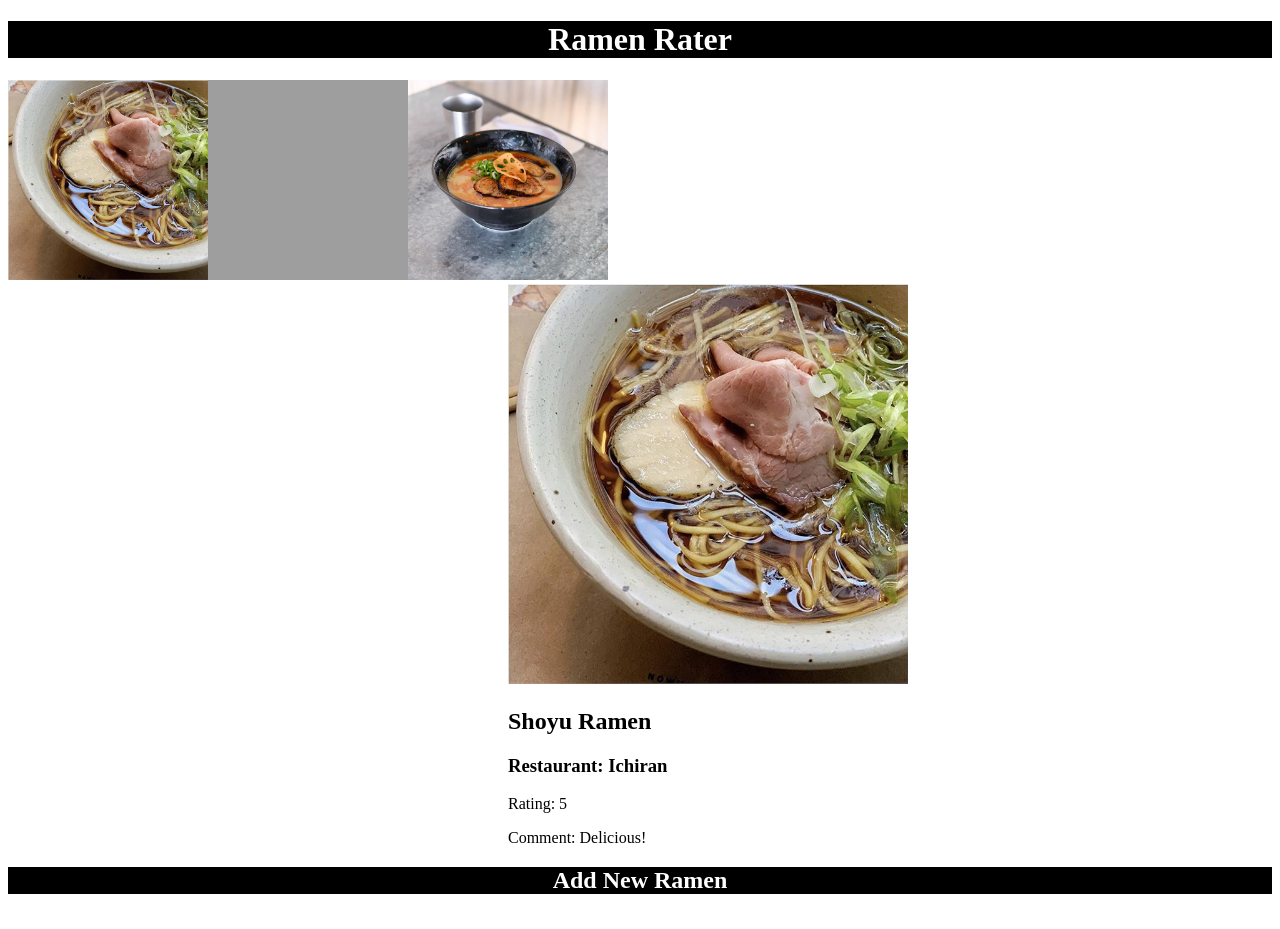
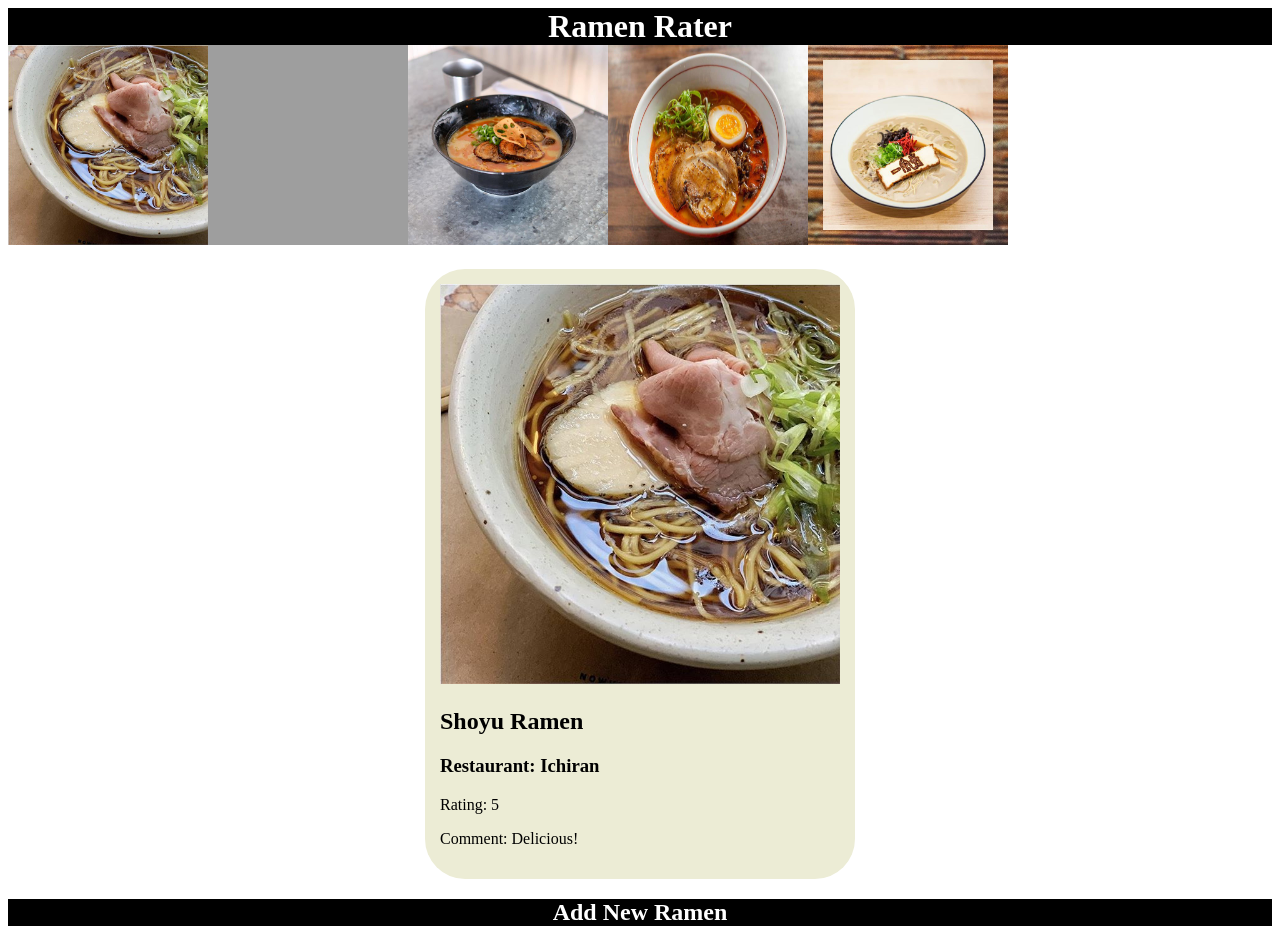
Before and after one commit to carly-cracker/ramen-rating-app, a plain HTML site: page index.html in a window 1280 px wide. Shown: the top 929 px of the page. Drawn offline with Linux system fonts and the light colour scheme; grey boxes are pictures that could not be loaded.

Commit message:
adds some styling and removed some js codes

```diff
--- a/index.html
+++ b/index.html
@@ -10,9 +10,10 @@
  <div>
   <h1 id="top">Ramen Rater</h1>
  </div>
- <div id="ramen-menu">
- </div>
+ <div id="ramen-menu"></div>
+ <section id="sectioned-ramen">
  <div id="ramen-detail"></div>
+</section>
 <h2 id="mid-ramen">Add New Ramen</h2>
 <div id="aForm">
     <form id="new-ramen">
--- a/index.js
+++ b/index.js
@@ -2,13 +2,16 @@ document.addEventListener("DOMContentLoaded", main)
 const ramens = [
     { id: 1, name: "Shoyu Ramen", restaurant: "Ichiran", image: "shoyu.jpg", rating: 5, comment: "Delicious!" },
     { id: 2, name: "Miso Ramen", restaurant: "Menya", image: "https://encrypted-tbn0.gstatic.com/images?q=tbn:ANd9GcTGghgJ7esaJXoexEm6ZByIDnmz_K5Uz3bTgQ&s", rating: 4, comment: "Very flavorful!" },
-    { id: 3, name: "Tonkotsu Ramen", restaurant: "Ramen-ya", image: "gyukotsu.jpg" }
+    { id: 3, name: "Tonkotsu Ramen", restaurant: "Ramen-ya", image: "gyukotsu.jpg" },
+    { id: 4, name: "Kojiro Ramen",  restaurant:  "Pronto", image: "kojiro.jpg", rating: 4, comment: "finger licking"},
+    { id: 5, name: "Nirvana Ramen",  restaurant:  "Sarova", image: "nirvana.jpg", rating: 5, comment: "tasty"}
  ];
  const first = document.getElementById('top')
 console.log(first)
 first.style.color = 'white'
 first.style.backgroundColor = 'black'
 first.style.textAlign = 'center'
+first.style.margin = "0px"
 
 function displayRamens() {
     const menu = document.querySelector("#ramen-menu")
@@ -38,9 +41,6 @@ function addRamenToMenu(ramen){
 function handleClick(ramen) {
     const detailDiv = document.querySelector("#ramen-detail");
     detailDiv.innerHTML = "";
-    detailDiv.style.justifyContent = "center";
-    detailDiv.style.marginLeft = "500px"
-
 
     const img = document.createElement("img")
     img.src = ramen.image;
--- a/style.css
+++ b/style.css
@@ -5,8 +5,16 @@
     height: auto;
     padding: 20px;
 }
+
 button {
     color: white;
     background-color: black;
     border-radius: 20px;
 }
+#sectioned-ramen{
+    margin: 20px auto;
+    padding: 15px;
+    border-radius: 40px;
+    background-color: rgb(236, 236, 213);
+    max-width: 400px;
+}
```
